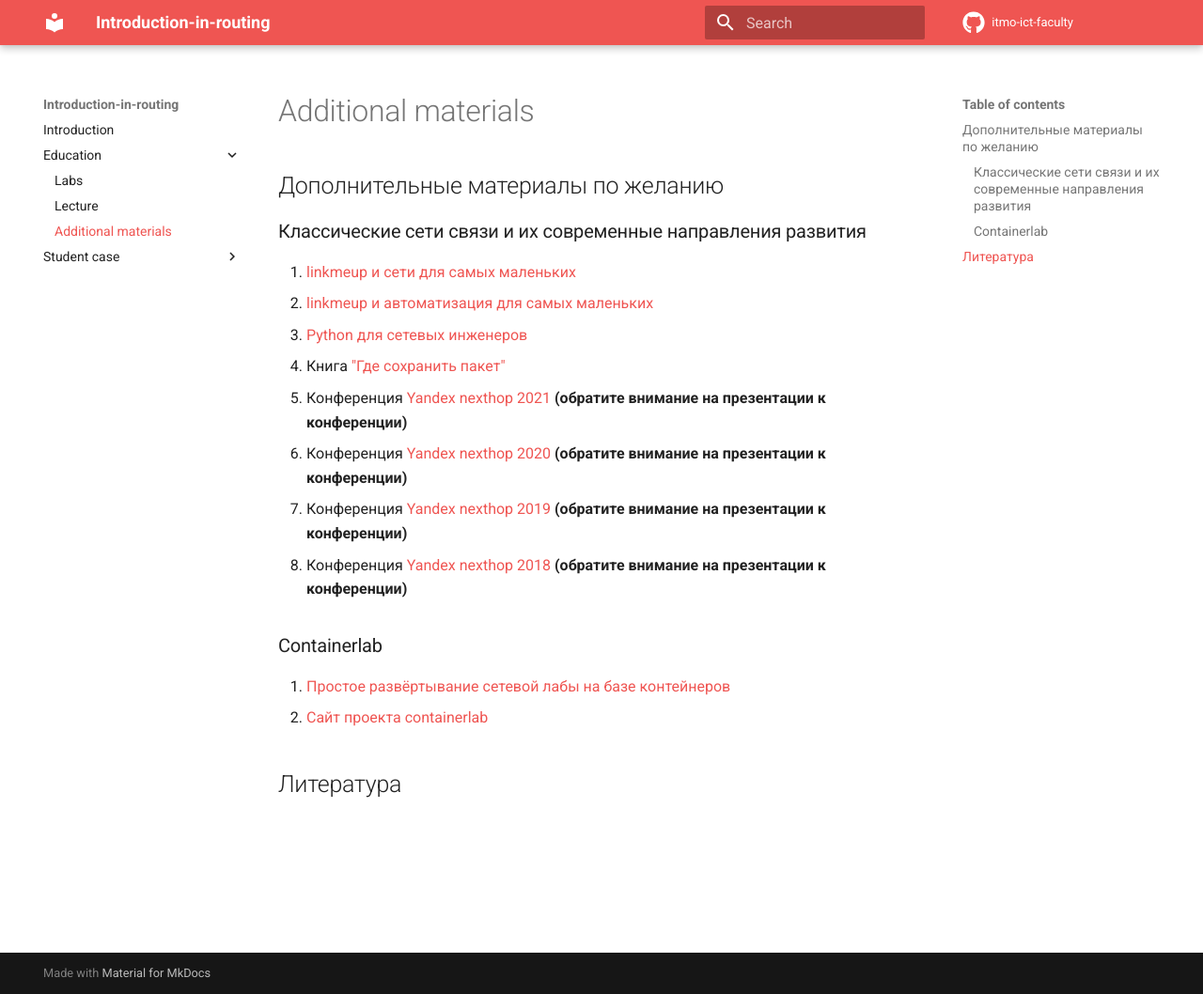
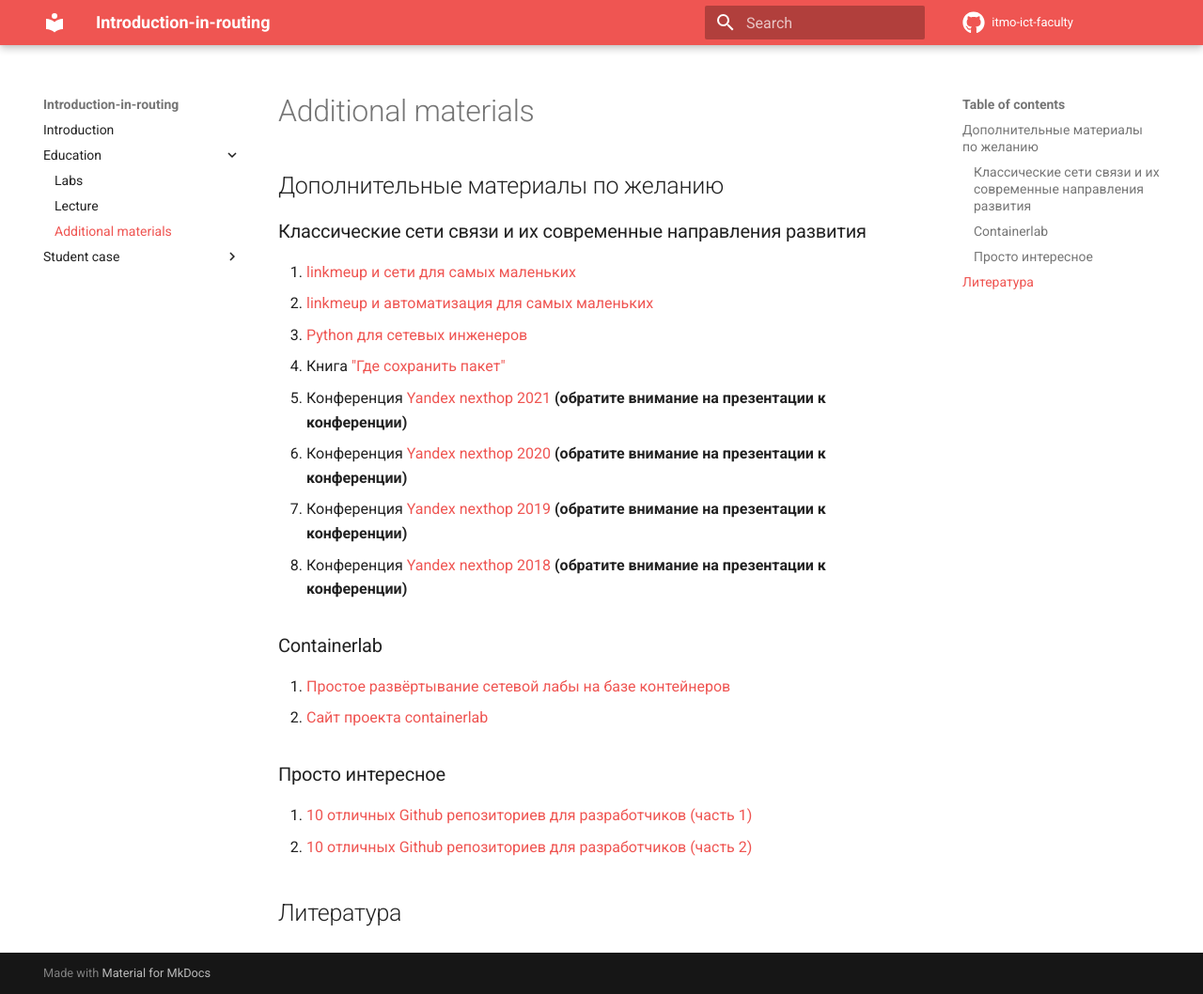
Before and after one commit to itmo-ict-faculty/introduction-in-routing, an MkDocs documentation site: the page built from docs/education/additional_materials.md, in a window 1280 px wide and 1058 px high. Shown: the whole window at 94% size. Built offline with MkDocs 1.6.1 and Material for MkDocs 9.7.7, drawn with Linux system fonts in a browser that asks for light colours; comment, search, counter and statistics services are not loaded.

Commit message:
Update additional_materials.md

```diff
--- a/docs/education/additional_materials.md
+++ b/docs/education/additional_materials.md
@@ -13,4 +13,9 @@
 1. [Простое развёртывание сетевой лабы на базе контейнеров](https://habr.com/ru/post/682974/)
 2. [Сайт проекта containerlab](https://containerlab.dev)
 
+### Просто интересное
+1. [10 отличных Github репозиториев для разработчиков (часть 1)](https://habr.com/ru/post/492040/)
+2. [10 отличных Github репозиториев для разработчиков (часть 2)](https://habr.com/ru/post/502744/)
+
+
 ## Литература
```
